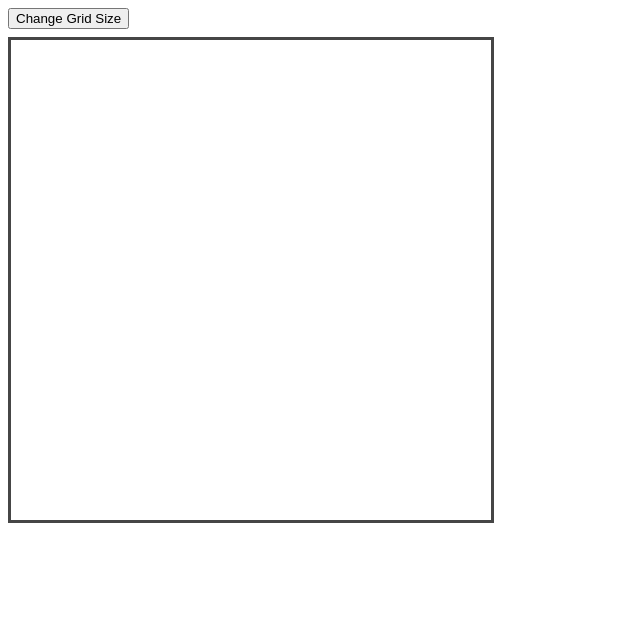
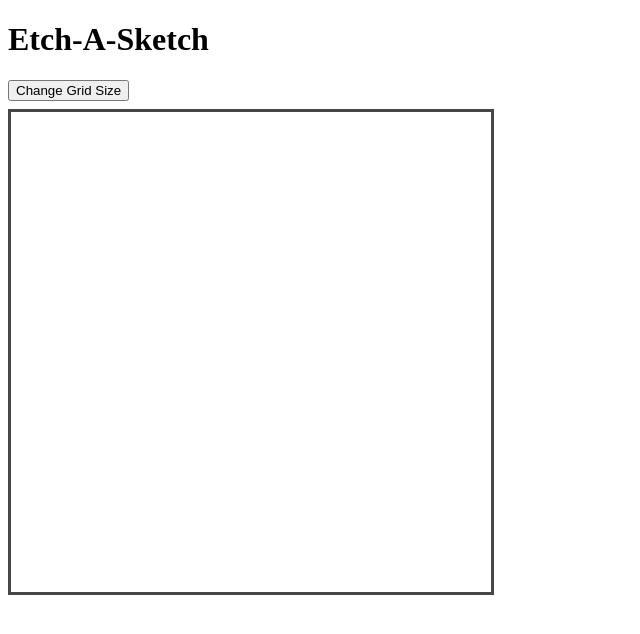
Before and after one commit to roesparc/Etch-A-Sketch, a plain HTML site: page index.html in a window 1280 px wide. Shown: the whole page, without its empty margins (0-640 px from the left). Drawn offline with Linux system fonts and the light colour scheme.

Commit message:
Add header to the page

```diff
--- a/index.html
+++ b/index.html
@@ -7,7 +7,8 @@
         <link rel="stylesheet" href="./style.css">
     </head>
     <body>
-        <button onclick="clickBtn()">Change Grid Size</button>
+        <h1>Etch-A-Sketch</h1>
+        <button class="buttonSize" onclick="clickBtn()">Change Grid Size</button>
         <div class="gridContainer"></div>
     </body>
 </html>
```
